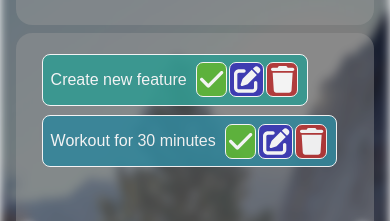
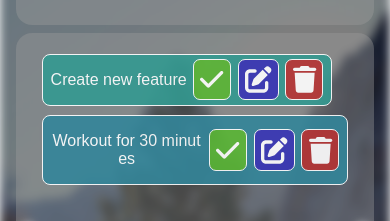
Before and after one commit to aleksandr-efimenko/inspirational-homepage, a React (Create React App) app: page / in a window 390 px wide. Shown: the part 181-402 px from the top of the page. Built offline with nearby package versions, Linux system fonts and the light colour scheme; no server answers; the database is empty.

Commit message:
make edit buttons for task bigger with gaps between

```diff
--- a/src/components/Tasks/Tasks.css
+++ b/src/components/Tasks/Tasks.css
@@ -149,12 +149,16 @@ h1 {
     }
 
     .task-action-container-small {
-        display: block;
-        margin: auto 0 auto 0.5rem;
+        display: flex;
+        flex-wrap: nowrap;
+        margin: auto 0;
+
     }
 
     .task-action-container-small button{
-        padding: 0.2rem;
+        padding: 0.4rem;
+        margin-left: 0.4rem;
+        margin-right: 0;
     }
 
     .remove {
```
